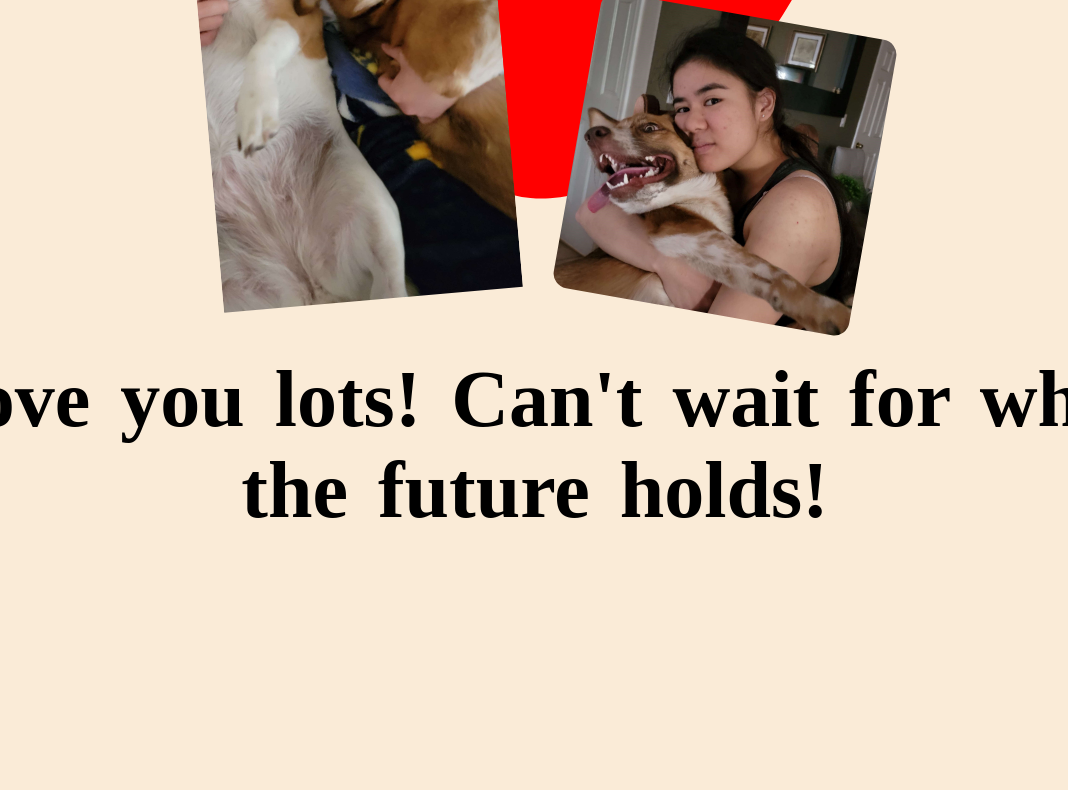
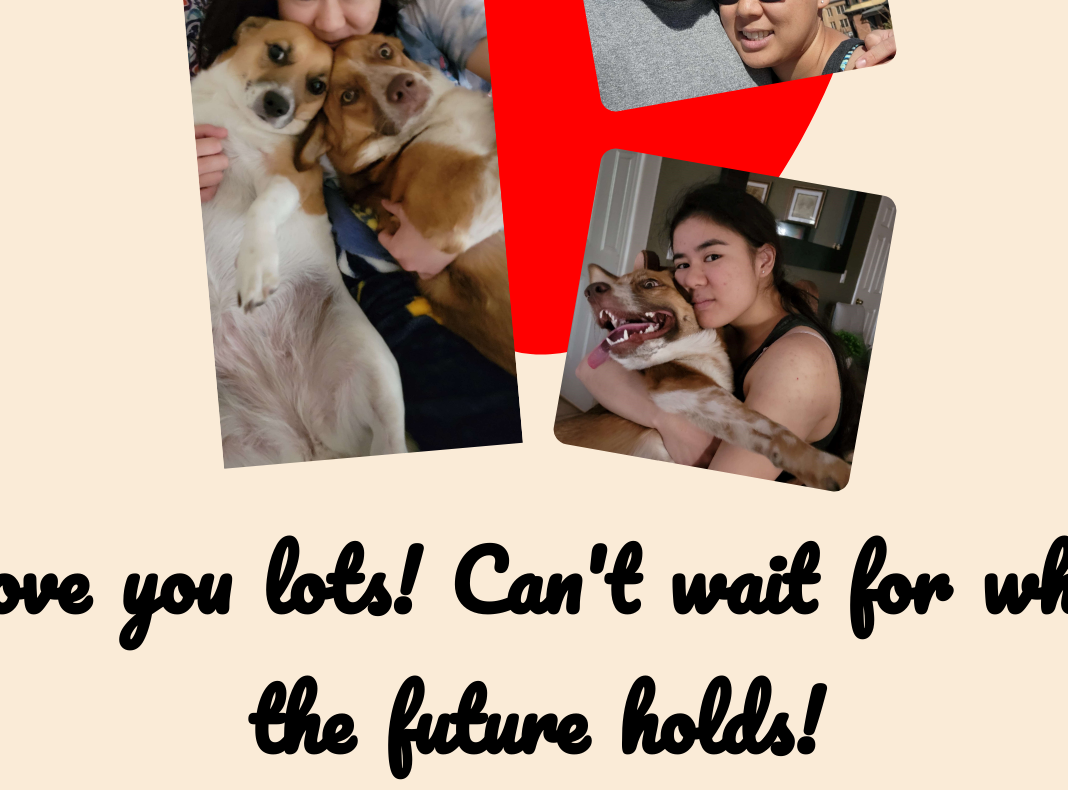
Before and after one commit to GCMoony/lilValentines, a plain HTML site: page index.html in a window 1280 px wide. Shown: the part 906-1696 px from the top of the page, without its empty margins (105-1173 px from the left). Before the commit the page ends 1442 px from the top, so only its background shows below. Drawn offline with Linux system fonts and the light colour scheme.

Commit message:
Fallback fonts

```diff
--- a/index.html
+++ b/index.html
@@ -5,6 +5,9 @@
     <meta http-equiv="X-UA-Compatible" content="IE=edge">
     <meta name="viewport" content="width=device-width, initial-scale=1.0">
     <link rel="stylesheet" href="styles.css">
+    <link rel="preconnect" href="https://fonts.googleapis.com">
+    <link rel="preconnect" href="https://fonts.gstatic.com" crossorigin>
+    <link href="https://fonts.googleapis.com/css2?family=Pacifico&display=swap" rel="stylesheet">
     <script src="script.js" defer></script>
     <title>Happy Valentines Day</title>
 </head>
--- a/styles.css
+++ b/styles.css
@@ -11,7 +11,7 @@ body, html{
 
 #title, #subtitle {
     text-align: center;
-    font-family:'Brush Script MT';
+    font-family: 'Pacifico', 'Brush Script MT', "Lucida Handwriting", cursive;
     word-spacing: 10px;
     margin-bottom: 0;
 }
```
